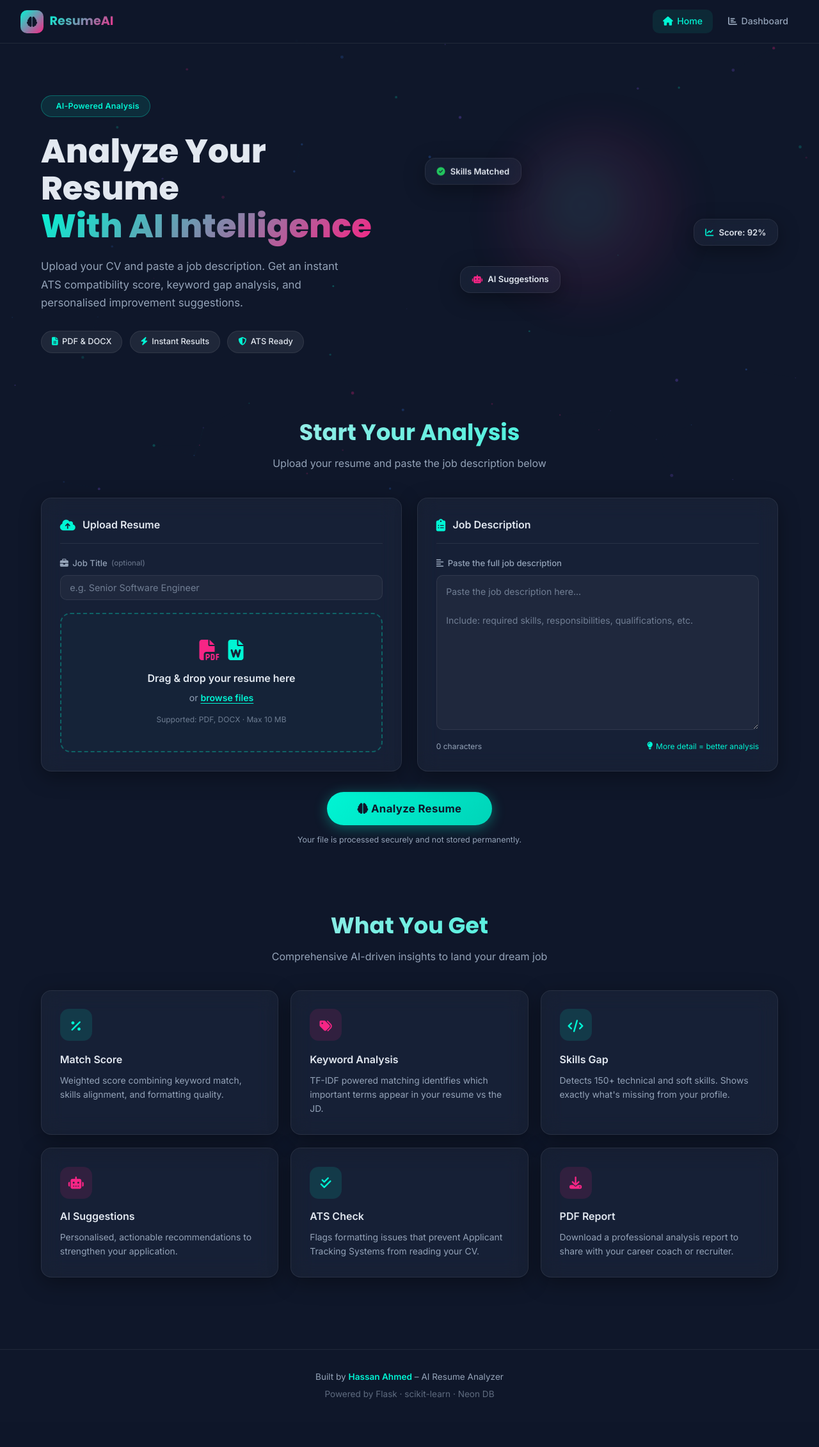
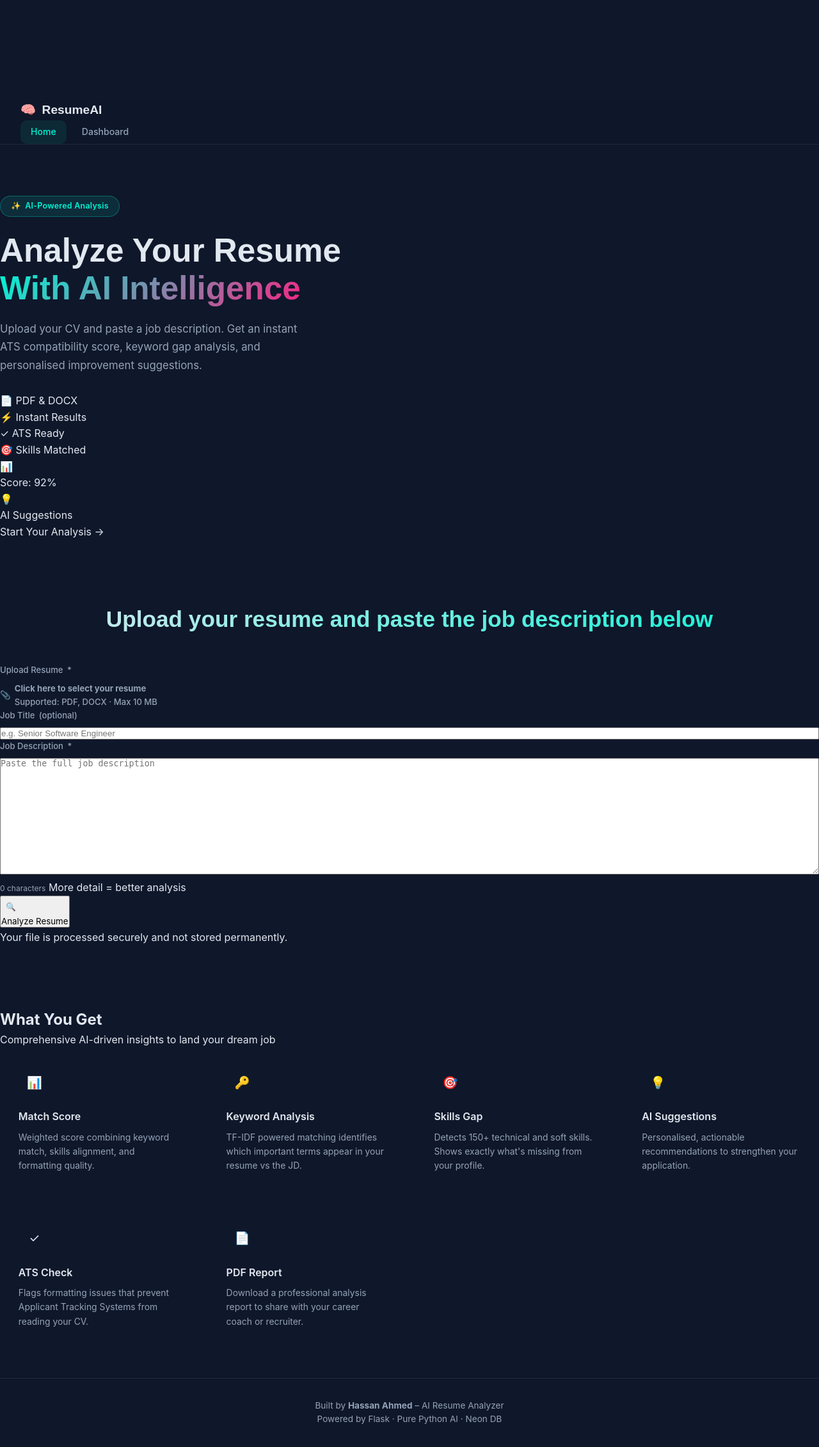
Before and after one commit to Hassan141998/AI-Resume-Analyzer, a Flask app: page / in a window 1280 px wide. Shown: the whole page at 64% size. Before the commit the page ends 2187 px from the top, so only its background shows below. Run offline with Flask 3, Linux system fonts and the light colour scheme; a map, chart or similar area stays blank.

Commit message:
Update index.html

```diff
--- a/templates/index.html
+++ b/templates/index.html
@@ -1,193 +1,252 @@
-{% extends "base.html" %}
-{% block title %}AI Resume Analyzer – Smart CV Screening{% endblock %}
+<!DOCTYPE html>
+<html lang="en">
+<head>
+    <meta charset="UTF-8">
+    <meta name="viewport" content="width=device-width, initial-scale=1.0">
+    <title>AI Resume Analyzer - Smart CV Screening</title>
+    <link rel="stylesheet" href="/static/css/style.css">
+    <link rel="icon" type="image/svg+xml" href="/static/images/favicon.svg">
+</head>
+<body>
+    <!-- Particle Canvas Background -->
+    <canvas id="particleCanvas"></canvas>
 
-{% block content %}
+    <!-- Navigation -->
+    <nav class="navbar">
+        <div class="container nav-container">
+            <div class="nav-brand">
+                <span class="logo-icon">🧠</span>
+                <span class="brand-name">ResumeAI</span>
+            </div>
+            <div class="nav-links">
+                <a href="/" class="nav-link active">Home</a>
+                <a href="/dashboard" class="nav-link">Dashboard</a>
+            </div>
+        </div>
+    </nav>
 
-<!-- ── Hero Section ──────────────────────────────────────────────────────── -->
+    <!-- Hero Section -->
     <section class="hero">
+        <div class="container">
             <div class="hero-content">
-    <div class="hero-badge"><i class="fas fa-sparkles"></i> AI-Powered Analysis</div>
+                <div class="hero-badge">
+                    <span class="badge-icon">✨</span>
+                    <span>AI-Powered Analysis</span>
+                </div>
                 <h1 class="hero-title">
-      Analyze Your Resume<br/>
+                    Analyze Your Resume<br>
                     <span class="gradient-text">With AI Intelligence</span>
                 </h1>
                 <p class="hero-subtitle">
-      Upload your CV and paste a job description. Get an instant ATS compatibility
-      score, keyword gap analysis, and personalised improvement suggestions.
+                    Upload your CV and paste a job description. Get an instant ATS compatibility score,
+                    keyword gap analysis, and personalised improvement suggestions.
                 </p>
-    <div class="hero-stats">
-      <div class="stat-pill"><i class="fas fa-file-alt"></i> PDF &amp; DOCX</div>
-      <div class="stat-pill"><i class="fas fa-bolt"></i> Instant Results</div>
-      <div class="stat-pill"><i class="fas fa-shield-alt"></i> ATS Ready</div>
+
+                <!-- Feature Pills -->
+                <div class="feature-pills">
+                    <div class="pill">
+                        <span class="pill-icon">📄</span>
+                        <span>PDF & DOCX</span>
+                    </div>
+                    <div class="pill">
+                        <span class="pill-icon">⚡</span>
+                        <span>Instant Results</span>
+                    </div>
+                    <div class="pill">
+                        <span class="pill-icon">✓</span>
+                        <span>ATS Ready</span>
+                    </div>
+                    <div class="pill">
+                        <span class="pill-icon">🎯</span>
+                        <span>Skills Matched</span>
                     </div>
                 </div>
-  <div class="hero-visual">
-    <div class="floating-card card-1 glass-card">
-      <i class="fas fa-check-circle text-green"></i>
-      <span>Skills Matched</span>
+
+                <!-- Quick Preview Cards -->
+                <div class="preview-cards">
+                    <div class="preview-card">
+                        <div class="preview-icon">📊</div>
+                        <div class="preview-label">Score: 92%</div>
                     </div>
-    <div class="floating-card card-2 glass-card">
-      <i class="fas fa-chart-line text-aqua"></i>
-      <span>Score: 92%</span>
+                    <div class="preview-card">
+                        <div class="preview-icon">💡</div>
+                        <div class="preview-label">AI Suggestions</div>
                     </div>
-    <div class="floating-card card-3 glass-card">
-      <i class="fas fa-robot text-pink"></i>
-      <span>AI Suggestions</span>
                 </div>
-    <div class="hero-orb"></div>
+
+                <a href="#upload" class="hero-cta">
+                    Start Your Analysis
+                    <span class="cta-arrow">→</span>
+                </a>
+            </div>
         </div>
     </section>
 
-<!-- ── Upload Section ─────────────────────────────────────────────────────── -->
-<section class="upload-section" id="upload">
+    <!-- Upload Section -->
+    <section id="upload" class="upload-section">
+        <div class="container">
             <div class="section-header">
-    <h2>Start Your Analysis</h2>
-    <p>Upload your resume and paste the job description below</p>
+                <h2 class="section-title">Upload your resume and paste the job description below</h2>
             </div>
 
-  <form id="analysisForm" action="{{ url_for('upload') }}" method="POST" enctype="multipart/form-data">
-    <div class="upload-grid">
+            <!-- SIMPLIFIED FORM - NO JAVASCRIPT REQUIRED -->
+            <form method="POST" action="/upload" enctype="multipart/form-data" class="upload-form">
 
-      <!-- Left: File Upload -->
-      <div class="upload-card glass-card">
-        <div class="card-header">
-          <i class="fas fa-cloud-upload-alt"></i>
-          <h3>Upload Resume</h3>
+                <!-- Resume Upload -->
+                <div class="form-group">
+                    <label class="form-label">
+                        <span class="label-text">Upload Resume</span>
+                        <span class="label-required">*</span>
+                    </label>
+
+                    <div class="upload-zone">
+                        <input type="file"
+                               name="resume"
+                               id="resumeFile"
+                               accept=".pdf,.docx,.doc"
+                               required
+                               style="display: none;">
+
+                        <label for="resumeFile" class="upload-label">
+                            <div class="upload-icon">📎</div>
+                            <div class="upload-text">
+                                <strong>Click here to select your resume</strong>
+                                <p>Supported: PDF, DOCX · Max 10 MB</p>
                             </div>
+                        </label>
 
-        <!-- Job Title -->
-        <div class="form-group">
-          <label for="job_title"><i class="fas fa-briefcase"></i> Job Title <span class="optional">(optional)</span></label>
-          <input type="text" id="job_title" name="job_title"
-                 placeholder="e.g. Senior Software Engineer"
-                 class="input-field"/>
-        </div>
-
-        <!-- Drag & Drop Zone -->
-        <div class="drop-zone" id="dropZone">
-          <div class="drop-icon">
-            <i class="fas fa-file-pdf"></i>
-            <i class="fas fa-file-word"></i>
-          </div>
-          <p class="drop-title">Drag &amp; drop your resume here</p>
-          <p class="drop-sub">or <span class="browse-link" id="browseBtn">browse files</span></p>
-          <p class="drop-hint">Supported: PDF, DOCX · Max 10 MB</p>
-          <input type="file" id="resumeInput" name="resume"
-                 accept=".pdf,.docx,.doc" hidden required/>
-        </div>
-
-        <!-- File Preview -->
-        <div class="file-preview hidden" id="filePreview">
-          <div class="file-info">
-            <i class="fas fa-file-alt file-icon"></i>
-            <div class="file-meta">
-              <span class="file-name" id="fileName">—</span>
-              <span class="file-size" id="fileSize">—</span>
-            </div>
-            <button type="button" class="remove-file" id="removeFile" title="Remove">
-              <i class="fas fa-times"></i>
-            </button>
-          </div>
-          <div class="upload-progress">
-            <div class="progress-bar-fill" id="uploadProgress"></div>
+                        <div id="filePreview" style="display: none; margin-top: 15px; padding: 15px; background: rgba(0, 245, 212, 0.1); border-radius: 8px;">
+                            <strong>Selected file:</strong> <span id="selectedFileName"></span>
+                            <span id="selectedFileSize" style="margin-left: 10px; color: #94a3b8;"></span>
                         </div>
                     </div>
                 </div>
 
-      <!-- Right: Job Description -->
-      <div class="upload-card glass-card">
-        <div class="card-header">
-          <i class="fas fa-clipboard-list"></i>
-          <h3>Job Description</h3>
+                <!-- Job Title (Optional) -->
+                <div class="form-group">
+                    <label for="jobTitle" class="form-label">
+                        <span class="label-text">Job Title</span>
+                        <span class="label-optional">(optional)</span>
+                    </label>
+                    <input type="text"
+                           id="jobTitle"
+                           name="job_title"
+                           class="form-input"
+                           placeholder="e.g. Senior Software Engineer">
                 </div>
-        <div class="form-group" style="flex:1;display:flex;flex-direction:column;">
-          <label for="job_description">
-            <i class="fas fa-align-left"></i> Paste the full job description
+
+                <!-- Job Description -->
+                <div class="form-group">
+                    <label for="jobDescription" class="form-label">
+                        <span class="label-text">Job Description</span>
+                        <span class="label-required">*</span>
                     </label>
-          <textarea id="job_description" name="job_description"
-                    placeholder="Paste the job description here...&#10;&#10;Include: required skills, responsibilities, qualifications, etc."
-                    class="textarea-field" required></textarea>
-          <div class="jd-footer">
-            <span class="char-count" id="charCount">0 characters</span>
-            <span class="jd-tip"><i class="fas fa-lightbulb"></i> More detail = better analysis</span>
-          </div>
-        </div>
+                    <textarea id="jobDescription"
+                              name="job_description"
+                              class="form-textarea"
+                              rows="12"
+                              placeholder="Paste the full job description"
+                              required></textarea>
+                    <div class="textarea-hint">
+                        <span class="char-count">0 characters</span>
+                        <span class="hint-text">More detail = better analysis</span>
                     </div>
                 </div>
 
-    <!-- Analyze Button -->
-    <div class="analyze-btn-wrap">
-      <button type="submit" class="btn-analyze" id="analyzeBtn">
-        <span class="btn-text">
-          <i class="fas fa-brain"></i> Analyze Resume
-        </span>
-        <span class="btn-loading hidden">
-          <i class="fas fa-spinner fa-spin"></i> Analyzing…
-        </span>
+                <!-- Submit Button -->
+                <button type="submit" class="submit-btn">
+                    <span class="btn-icon">🔍</span>
+                    <span>Analyze Resume</span>
                 </button>
-      <p class="analyze-note">Your file is processed securely and not stored permanently.</p>
+
+                <p class="form-disclaimer">
+                    Your file is processed securely and not stored permanently.
+                </p>
+            </form>
         </div>
-  </form>
     </section>
 
-<!-- ── Features Section ───────────────────────────────────────────────────── -->
+    <!-- Features Section -->
     <section class="features-section">
-  <div class="section-header">
-    <h2>What You Get</h2>
-    <p>Comprehensive AI-driven insights to land your dream job</p>
+        <div class="container">
+            <h2 class="section-title">What You Get</h2>
+            <p class="section-subtitle">Comprehensive AI-driven insights to land your dream job</p>
+
+            <div class="features-grid">
+                <div class="feature-card">
+                    <div class="feature-icon">📊</div>
+                    <h3 class="feature-title">Match Score</h3>
+                    <p class="feature-desc">Weighted score combining keyword match, skills alignment, and formatting quality.</p>
                 </div>
-  <div class="features-grid">
-    <div class="feature-card glass-card">
-      <div class="feature-icon icon-aqua"><i class="fas fa-percentage"></i></div>
-      <h3>Match Score</h3>
-      <p>Weighted score combining keyword match, skills alignment, and formatting quality.</p>
+
+                <div class="feature-card">
+                    <div class="feature-icon">🔑</div>
+                    <h3 class="feature-title">Keyword Analysis</h3>
+                    <p class="feature-desc">TF-IDF powered matching identifies which important terms appear in your resume vs the JD.</p>
                 </div>
-    <div class="feature-card glass-card">
-      <div class="feature-icon icon-pink"><i class="fas fa-tags"></i></div>
-      <h3>Keyword Analysis</h3>
-      <p>TF-IDF powered matching identifies which important terms appear in your resume vs the JD.</p>
+
+                <div class="feature-card">
+                    <div class="feature-icon">🎯</div>
+                    <h3 class="feature-title">Skills Gap</h3>
+                    <p class="feature-desc">Detects 150+ technical and soft skills. Shows exactly what's missing from your profile.</p>
                 </div>
-    <div class="feature-card glass-card">
-      <div class="feature-icon icon-aqua"><i class="fas fa-code"></i></div>
-      <h3>Skills Gap</h3>
-      <p>Detects 150+ technical and soft skills. Shows exactly what's missing from your profile.</p>
+
+                <div class="feature-card">
+                    <div class="feature-icon">💡</div>
+                    <h3 class="feature-title">AI Suggestions</h3>
+                    <p class="feature-desc">Personalised, actionable recommendations to strengthen your application.</p>
                 </div>
-    <div class="feature-card glass-card">
-      <div class="feature-icon icon-pink"><i class="fas fa-robot"></i></div>
-      <h3>AI Suggestions</h3>
-      <p>Personalised, actionable recommendations to strengthen your application.</p>
+
+                <div class="feature-card">
+                    <div class="feature-icon">✓</div>
+                    <h3 class="feature-title">ATS Check</h3>
+                    <p class="feature-desc">Flags formatting issues that prevent Applicant Tracking Systems from reading your CV.</p>
                 </div>
-    <div class="feature-card glass-card">
-      <div class="feature-icon icon-aqua"><i class="fas fa-check-double"></i></div>
-      <h3>ATS Check</h3>
-      <p>Flags formatting issues that prevent Applicant Tracking Systems from reading your CV.</p>
+
+                <div class="feature-card">
+                    <div class="feature-icon">📄</div>
+                    <h3 class="feature-title">PDF Report</h3>
+                    <p class="feature-desc">Download a professional analysis report to share with your career coach or recruiter.</p>
                 </div>
-    <div class="feature-card glass-card">
-      <div class="feature-icon icon-pink"><i class="fas fa-download"></i></div>
-      <h3>PDF Report</h3>
-      <p>Download a professional analysis report to share with your career coach or recruiter.</p>
             </div>
         </div>
     </section>
 
-<!-- ── Loading Overlay ────────────────────────────────────────────────────── -->
-<div class="loading-overlay hidden" id="loadingOverlay">
-  <div class="loading-card glass-card">
-    <div class="ai-pulse">
-      <i class="fas fa-brain"></i>
+    <!-- Footer -->
+    <footer class="footer">
+        <div class="container">
+            <p class="footer-text">
+                Built by <strong>Hassan Ahmed</strong> – AI Resume Analyzer
+            </p>
+            <p class="footer-tech">
+                Powered by Flask · Pure Python AI · Neon DB
+            </p>
         </div>
-    <h3>Analyzing Your Resume…</h3>
-    <div class="loading-steps">
-      <div class="step active" id="step1"><i class="fas fa-file-import"></i> Parsing document</div>
-      <div class="step" id="step2"><i class="fas fa-search"></i> Extracting keywords</div>
-      <div class="step" id="step3"><i class="fas fa-cogs"></i> Running AI analysis</div>
-      <div class="step" id="step4"><i class="fas fa-chart-bar"></i> Generating score</div>
-    </div>
-  </div>
-</div>
+    </footer>
 
-{% endblock %}
+    <!-- Simple JavaScript for File Preview and Character Count -->
+    <script>
+        // File preview
+        document.getElementById('resumeFile').addEventListener('change', function(e) {
+            const file = e.target.files[0];
+            if (file) {
+                document.getElementById('selectedFileName').textContent = file.name;
+                document.getElementById('selectedFileSize').textContent =
+                    '(' + (file.size / 1024).toFixed(1) + ' KB)';
+                document.getElementById('filePreview').style.display = 'block';
+            }
+        });
 
-{% block extra_scripts %}
-<script src="{{ url_for('static', filename='js/upload.js') }}"></script>
-{% endblock %}
+        // Character count
+        document.getElementById('jobDescription').addEventListener('input', function(e) {
+            document.querySelector('.char-count').textContent =
+                e.target.value.length.toLocaleString() + ' characters';
+        });
+
+        console.log('✅ Form ready - NO complex JavaScript needed!');
+    </script>
+
+    <!-- Particle animation (optional, visual only) -->
+    <script src="/static/js/particles.js"></script>
+</body>
+</html>
```
Lines whose indentation alone changed are shown as unchanged.
